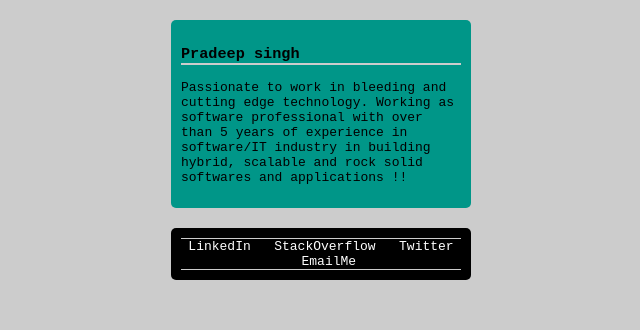
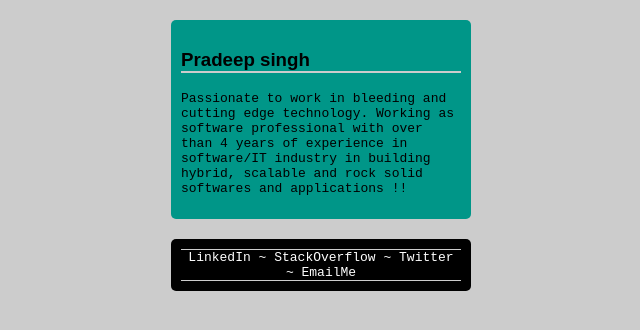
Before and after one commit to pradeep1991singh/pradeep1991singh.github.io, a plain HTML site: page index.html in a window 1280 px wide. Shown: the whole page, without its empty margins (319-959 px from the left). Drawn offline with Linux system fonts and the light colour scheme.

Commit message:
small formatting

```diff
--- a/css/main.css
+++ b/css/main.css
@@ -20,6 +20,7 @@ body {
 
 h3 {
   border-bottom: 2px solid #ccc;
+  font-family: fantasy;
 }
 
 footer {
@@ -34,6 +35,7 @@ footer {
 footer div {
   border-top: 1px solid #ccc;
   border-bottom: 1px solid #ccc;
+  color: #fff;
 }
 
 footer a {
--- a/js/main.js
+++ b/js/main.js
@@ -1,6 +1,10 @@
 window.onload = function() {
-  var start = new Date("8/14/2012");
-  var today = new Date();
-  var yearDiff = Math.abs(today.getFullYear() - start.getFullYear());
+  var start = new Date("8/14/2012"),
+    today = new Date(),
+    timeDiff = Math.abs(start.getTime() - today.getTime()),
+    diffDays = timeDiff / (1000 * 3600 * 24),
+    yearDiff = Math.floor(diffDays / 365);
+
+  console.log("Experience > " + yearDiff),
   document.getElementById("exp-year").innerHTML = yearDiff;
 }
```
